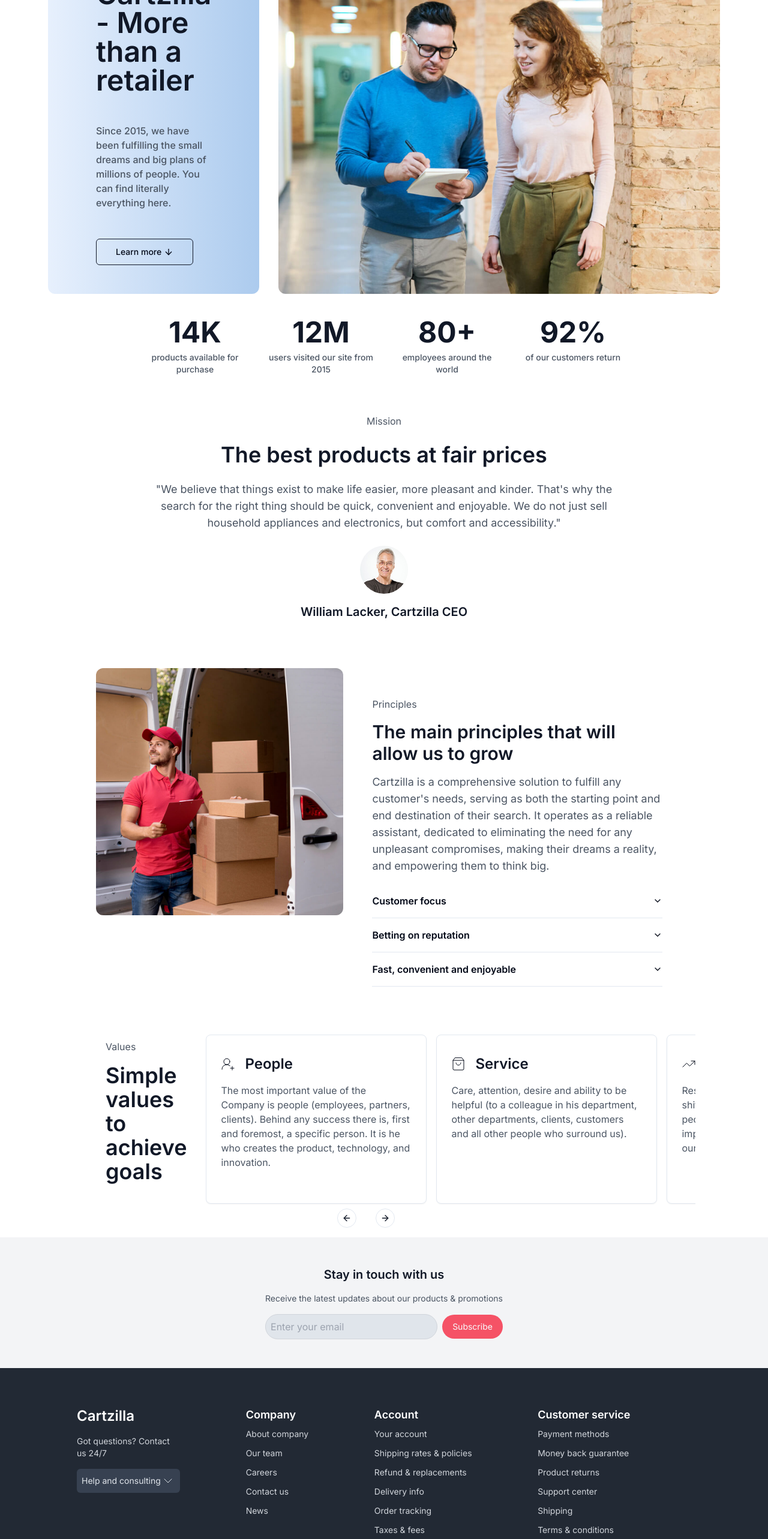
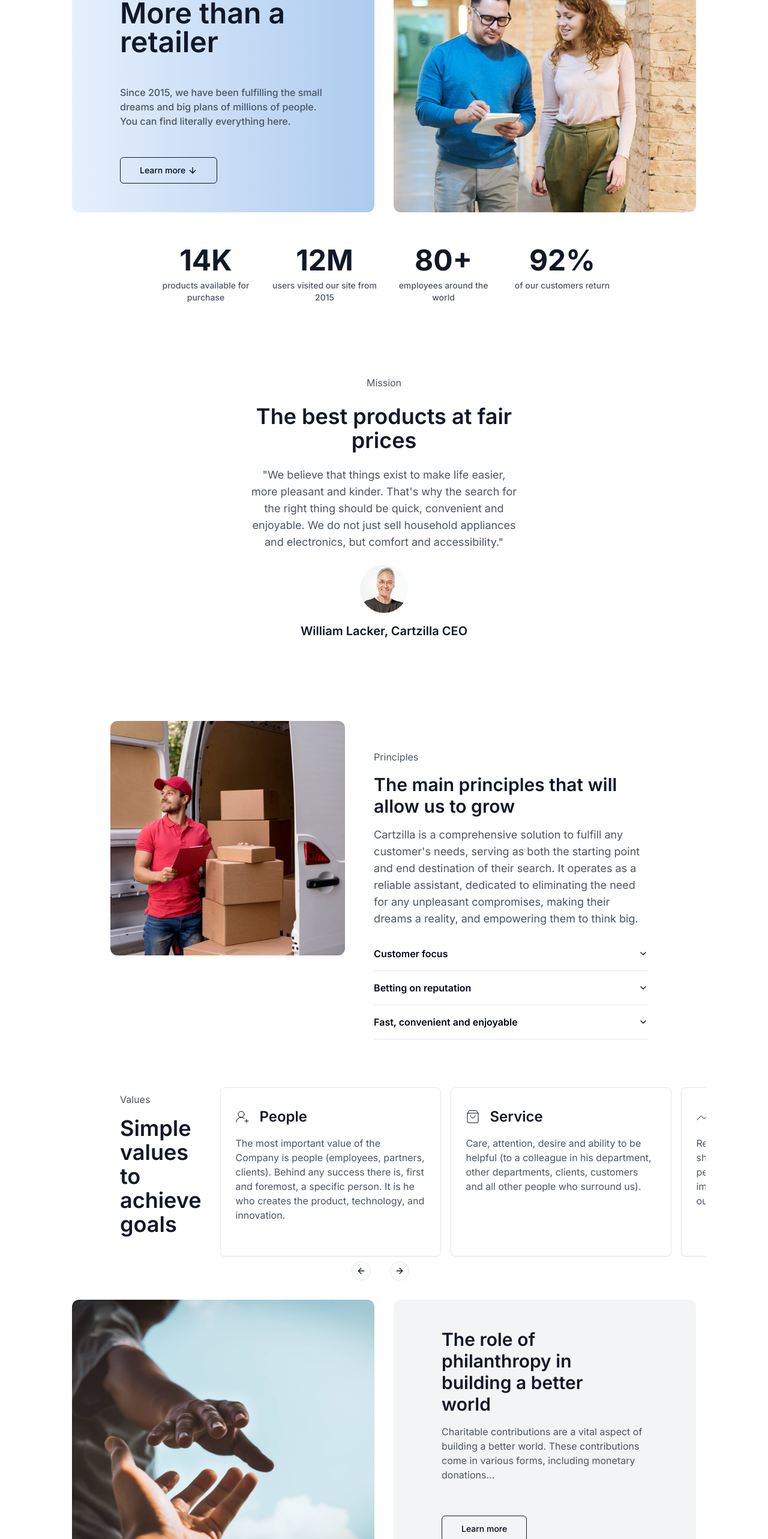
Before and after one commit to rikimario/Cartzilla-NextJs, a Next.js app: page /about in a window 1280 px wide. Shown: the part 234-2800 px from the top of the page at 60% size. Built offline with nearby package versions, Linux system fonts and the light colour scheme.

Commit message:
add philanthropy section

```diff
--- a/src/app/about/AboutMission.tsx
+++ b/src/app/about/AboutMission.tsx
@@ -3,6 +3,7 @@
 
 export default function AboutMission() {
   return (
+    <div className="lg:px-20 xl:px-36 py-14">
       <div
         id="mission"
         className="flex flex-col justify-center items-center py-14 lg:px-20 xl:px-36"
@@ -30,5 +31,6 @@
           William Lacker, Cartzilla CEO
         </p>
       </div>
+    </div>
   );
 }
--- a/src/app/about/AboutValues.tsx
+++ b/src/app/about/AboutValues.tsx
@@ -31,7 +31,7 @@
             align: "start",
             loop: true,
           }}
-          className="relative p-4 md:w-[21rem] lg:w-[35rem] xl:w-[53rem] 2xl:w-[65rem]"
+          className="relative p-4 md:w-[21rem] lg:w-[35rem] xl:w-[53rem] 2xl:w-[63rem]"
         >
           <CarouselContent>
             <CarouselItem className="py-6 max-w-96">
--- /dev/null
+++ b/src/app/about/Philanthropy.tsx
@@ -0,0 +1,41 @@
+import { Button } from "@/components/ui/button";
+import Image from "next/image";
+import React from "react";
+
+export default function Philanthropy() {
+  return (
+    <div className="p-4 md:flex md:gap-8">
+      <div className="py-8 w-full md:w-1/2 md:py-0 md:px-0">
+        <Image
+          className="rounded-xl h-full w-full object-cover"
+          src="/about-video-cover.jpg"
+          alt="about-video-cover"
+          width={600}
+          height={600}
+        />
+      </div>
+
+      <div className="px-4 py-8 md:px-0 bg-gray-100 rounded-xl w-full md:w-1/2 dark:bg-gradient-to-r dark:from-[#1B273A] dark:to-[#1F2632]">
+        <div className="p-4 lg:px-8 xl:px-20 h-full flex flex-col justify-center items-start">
+          <h1 className="text-2xl xl:text-3xl xl:pr-12 text-gray-900 dark:text-white font-semibold pr-6">
+            The role of philanthropy in building a better world
+          </h1>
+          <p className="text-gray-600 dark:text-gray-300 py-4">
+            Charitable contributions are a vital aspect of building a better
+            world. These contributions come in various forms, including monetary
+            donations...
+          </p>
+          <div className="pt-10">
+            <Button
+              className="bg-inherit border-gray-900 dark:border-white flex gap-1 hover:bg-gray-900 hover:text-white"
+              variant="outline"
+              size="lg"
+            >
+              Learn more
+            </Button>
+          </div>
+        </div>
+      </div>
+    </div>
+  );
+}
--- a/src/app/about/page.tsx
+++ b/src/app/about/page.tsx
@@ -6,12 +6,14 @@
 import AboutMission from "./AboutMission";
 import AboutPrinciples from "./AboutPrinciples";
 import AboutValues from "./AboutValues";
+import Philanthropy from "./Philanthropy";
 
 export default function About() {
   return (
-    <div className="md:px-10 xl:px-20 dark:bg-[#181D25]">
-      <div className="md:flex md:flex-row-reverse justify-center md:gap-8">
-        <div className="px-4 pt-8 md:px-0">
+    <div className="md:px-10 xl:px-[6.5rem] dark:bg-[#181D25]">
+      <div className="md:flex md:flex-row-reverse p-4 md:gap-8">
+        {/* <div className="px-4 pt-8 md:px-0"> */}
+        <div className="py-8 w-full md:w-1/2 md:py-0 md:px-0">
           <Image
             className="rounded-xl h-full w-full object-cover"
             src="/about-hero-img.jpg"
@@ -21,7 +23,7 @@
           />
         </div>
 
-        <div className="px-4 md:px-0 pt-8 w-full md:w-1/2 lg:w-1/3">
+        <div className="px-4 md:px-0 w-full md:w-1/2">
           <div className="bg-gradient-to-r from-[#E7F0FD] to-[#ACCBEE] dark:bg-gradient-to-r dark:from-[#1B273A] dark:to-[#1F2632] rounded-xl px-6 lg:px-10 xl:px-20 gap-6 py-12 h-full flex flex-col justify-center">
             <h1 className="text-3xl lg:text-4xl xl:text-5xl text-gray-900 dark:text-white font-semibold">
               Cartzilla - More than a retailer
@@ -86,6 +88,7 @@
       <AboutMission />
       <AboutPrinciples />
       <AboutValues />
+      <Philanthropy />
     </div>
   );
 }
```
Lines whose indentation alone changed are shown as unchanged.
